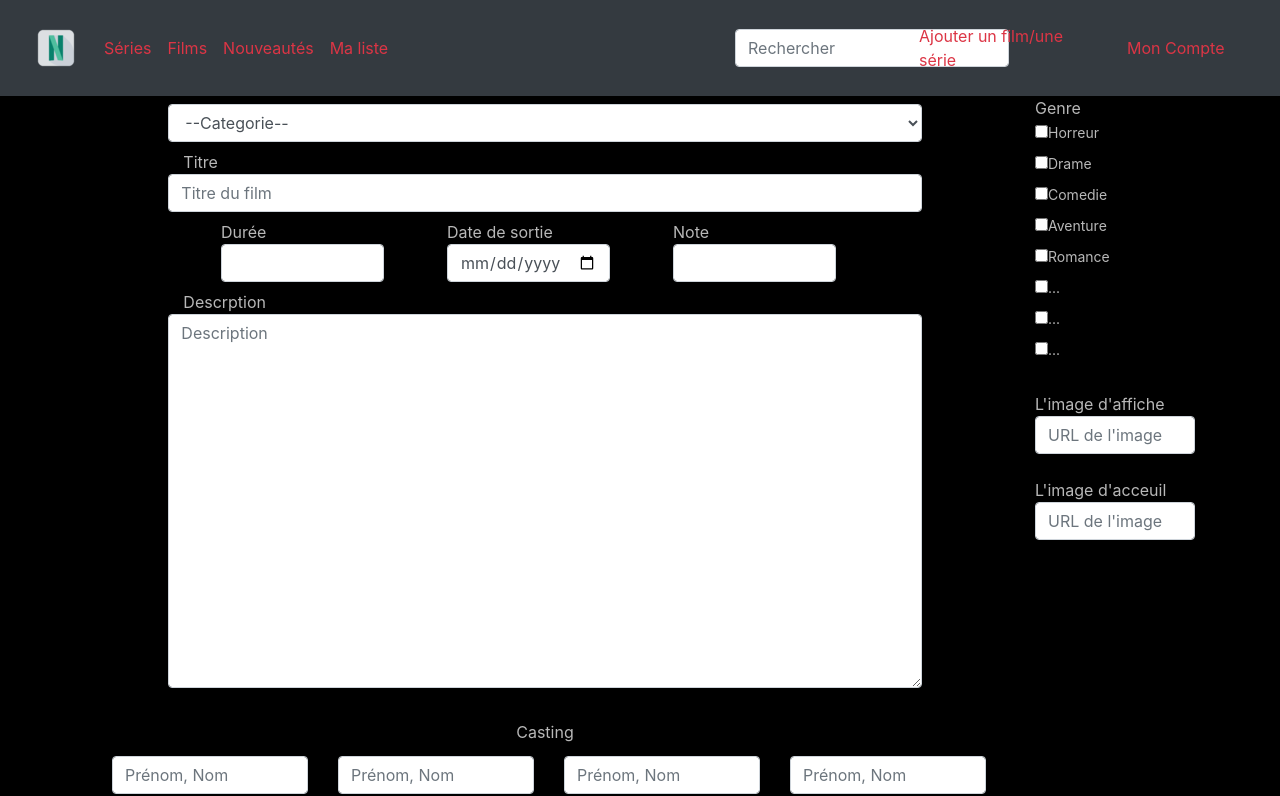
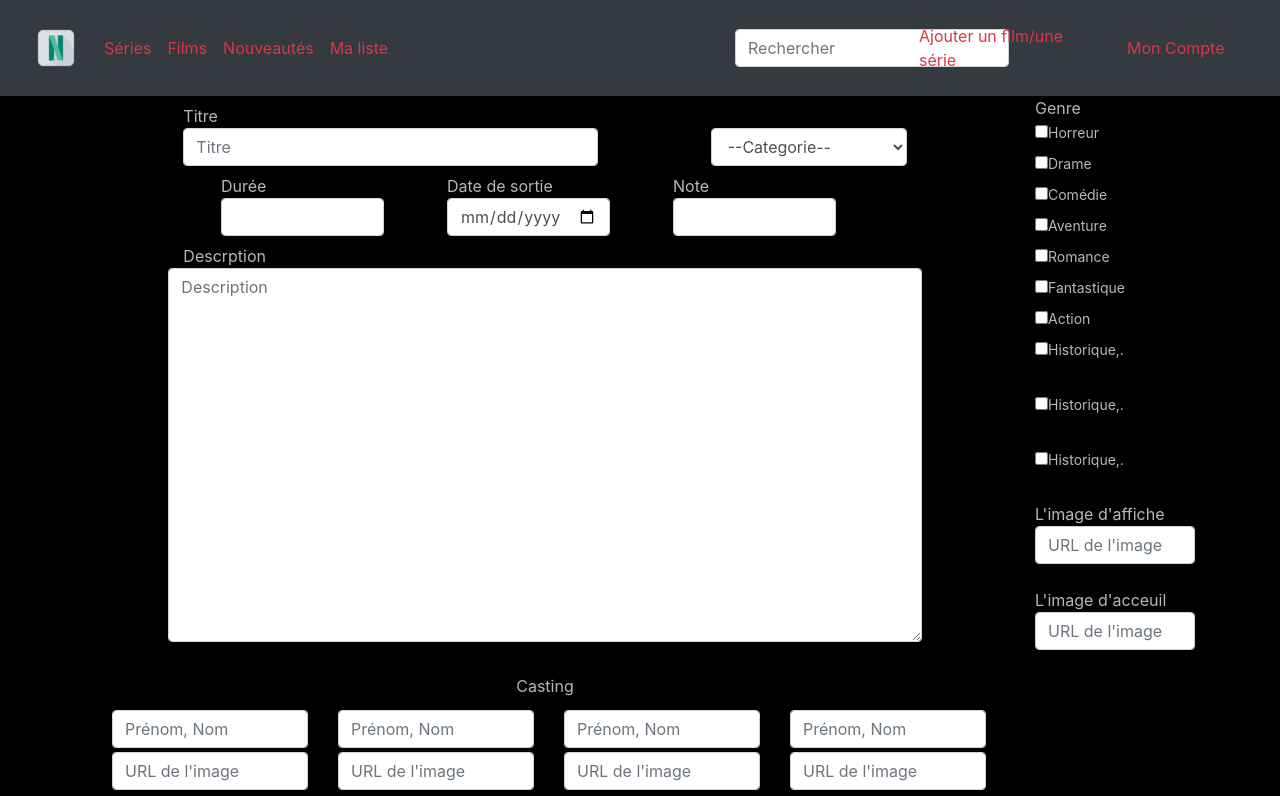
Before and after one commit to Thomas-Gouallou/netflux, a React (Create React App) app: page /Form in a window 1280 px wide. Shown: the top 796 px of the page. Built offline with nearby package versions, Linux system fonts and the light colour scheme.

Commit message:
Formulaire bis

```diff
--- a/src/netflux-app/FormAjout.js
+++ b/src/netflux-app/FormAjout.js
@@ -9,13 +9,14 @@ class FormAjout extends Component {
         this.state = {
             ligneSeries: [],
             castingImage: [],
-            castingName: []
+            castingName: [],
+            placeholderTitre: "Titre"
         }
     }
 
     setData = (e) => {
         DataService.programme[e.target.name] = e.target.value
-        // DataService.programme[id] =
+        DataService.programme.id = DataService.programmes.length + 1
     }
 
     // setTypeFilm = (e) => {
@@ -25,10 +26,23 @@ class FormAjout extends Component {
     confirm = () => {
         DataService.programme.castingImage = this.state.castingImage
         DataService.programme.castingNom = this.state.castingName
-        console.log(this.state.castingImage)
-        console.log(this.state.castingName)
         DataService.programmes.push(DataService.programme)
-        DataService.programme = {}
+        DataService.programme = {
+            category: "",
+            id: 0,
+            imageBig: "",
+            imageSmall: "",
+            title: "",
+            rating: 0,
+            duration: 0,
+            release: "",
+            description: "",
+            typeFilm: [],
+            castingImage: [],
+            castingNom: [],
+            nbrSaisons: 0,
+            nbrEpisodes: 0
+        }
     }
 
     switchFilmSerie = (e) => {
@@ -45,29 +59,31 @@ class FormAjout extends Component {
                 </div>
             </div>)
             this.setState({
-                ligneSeries: ligneSerie
+                ligneSeries: ligneSerie,
+                placeholderTitre: "Titre de la série"
             })
         }
         else {
             this.setState({
-                ligneSeries: []
+                ligneSeries: [],
+                placeholderTitre: "Titre du film"
             })
+            if(e.target.value != "film" && e.target.value != "serie") {
+                this.setState({
+                    ligneSeries: [],
+                    placeholderTitre: "Titre"
+                })
+            }
         }
     }
-    // setCastingImage = (e) => {
-    //     DataService.programme.castingImage[e.target.name] = e.target.value
-    // }
+    setCastingImage = (e) => {
+        DataService.programme.castingImage[e.target.name] = e.target.value
+    }
 
-    // setCastingNom = (e) => {
-    //     DataService.programme.castingNom[e.target.name] = e.target.value
-    // }
+    setCastingNom = (e) => {
+        DataService.programme.castingNom[e.target.name] = e.target.value
+    }
 
-    // addTypeFilm = () => {
-    //     let ligneTypeFilm = []
-
-    //     ligneTypeFilm.push(<div><label class="checkbox-inline"><input onChange={this.setTypeFilm} type="checkbox" value="" name="typeFilm" />...</label></div>
-    //     )
-    // }
 
     render() {
         return (
@@ -75,15 +91,17 @@ class FormAjout extends Component {
                 <nav className="row">
                     <article className="col-10">
                         <div className="row m-2 justify-content-center">
-                            <select class="form-control col-10" name="category" onChange={this.switchFilmSerie}>
-                                <option>--Categorie--</option>
-                                <option value="film">Film</option>
-                                <option value="serie">Série</option>
-                            </select>
-                        </div>
-                        <div className="row m-2 justify-content-center">
-                            <div className="col-10">Titre</div><br />
-                            <input type="text" onChange={this.setData} name="title" className="col-10 form-control form" placeholder="Titre du film" />
+                            <div className="col-7">
+                                <div>Titre</div>
+                                <input type="text" onChange={this.setData} name="title" className="col-10 form-control form" placeholder={this.state.placeholderTitre} />
+                            </div>
+                            <div className="col-3"><br/>
+                                <select class="form-control" name="category" onChange={this.switchFilmSerie}>
+                                    <option>--Categorie--</option>
+                                    <option value="film">Film</option>
+                                    <option value="serie">Série</option>
+                                </select>
+                            </div>
                         </div>
                         <div className="row m-2 justify-content-center">
                             <div className="col-3">
@@ -130,14 +148,17 @@ class FormAjout extends Component {
                     </article>
                     <aside className="col-2">
                         <div>Genre</div>
-                        <div><label class="checkbox-inline"><input onChange={this.setTypeFilm} type="checkbox" value="" name="typeFilm" />Horreur</label></div>
-                        <div><label class="checkbox-inline"><input onChange={this.setTypeFilm} type="checkbox" value="" name="typeFilm" />Drame</label></div>
-                        <div><label class="checkbox-inline"><input onChange={this.setTypeFilm} type="checkbox" value="" name="typeFilm" />Comedie</label></div>
-                        <div><label class="checkbox-inline"><input onChange={this.setTypeFilm} type="checkbox" value="" name="typeFilm" />Aventure</label></div>
-                        <div><label class="checkbox-inline"><input onChange={this.setTypeFilm} type="checkbox" value="" name="typeFilm" />Romance</label></div>
-                        <div><label class="checkbox-inline"><input onChange={this.setTypeFilm} type="checkbox" value="" name="typeFilm" />...</label></div>
-                        <div><label class="checkbox-inline"><input onChange={this.setTypeFilm} type="checkbox" value="" name="typeFilm" />...</label></div>
-                        <div><label class="checkbox-inline"><input onChange={this.setTypeFilm} type="checkbox" value="" name="typeFilm" />...</label></div><br />
+                        <div><label class="checkbox-inline"><input onChange={this.setTypeFilm} type="checkbox" value="horreur" name="typeFilm" />Horreur</label></div>
+                        <div><label class="checkbox-inline"><input onChange={this.setTypeFilm} type="checkbox" value="drame" name="typeFilm" />Drame</label></div>
+                        <div><label class="checkbox-inline"><input onChange={this.setTypeFilm} type="checkbox" value="comedie" name="typeFilm" />Comédie</label></div>
+                        <div><label class="checkbox-inline"><input onChange={this.setTypeFilm} type="checkbox" value="aventure" name="typeFilm" />Aventure</label></div>
+                        <div><label class="checkbox-inline"><input onChange={this.setTypeFilm} type="checkbox" value="romance" name="typeFilm" />Romance</label></div>
+                        <div><label class="checkbox-inline"><input onChange={this.setTypeFilm} type="checkbox" value="fantastique" name="typeFilm" />Fantastique</label></div>
+                        <div><label class="checkbox-inline"><input onChange={this.setTypeFilm} type="checkbox" value="action" name="typeFilm" />Action</label></div>
+                        <div><label class="checkbox-inline"><input onChange={this.setTypeFilm} type="checkbox" value="historique," name="typeFilm" />Historique,.</label></div><br />
+                        <div><label class="checkbox-inline"><input onChange={this.setTypeFilm} type="checkbox" value="historique," name="typeFilm" />Historique,.</label></div><br />
+                        <div><label class="checkbox-inline"><input onChange={this.setTypeFilm} type="checkbox" value="historique," name="typeFilm" />Historique,.</label></div><br />
+
                         <div>L'image d'affiche
                         <input type='text' onChange={this.setData} className="form-control form" name="imageBig" placeholder="URL de l'image" /></div><br />
                         <div>L'image d'acceuil
```
Also changed, not shown: src/netflux-app/DataService.js (+48 -29 lines).
